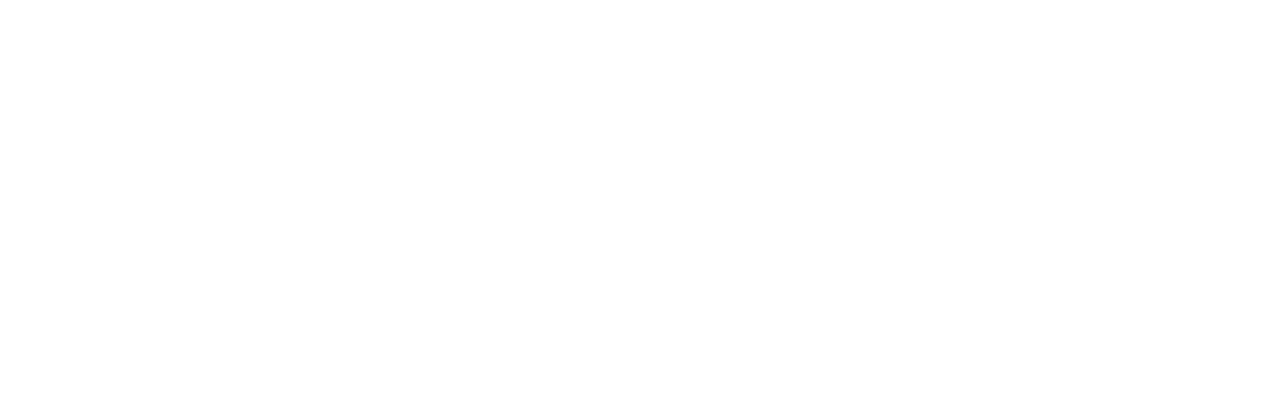
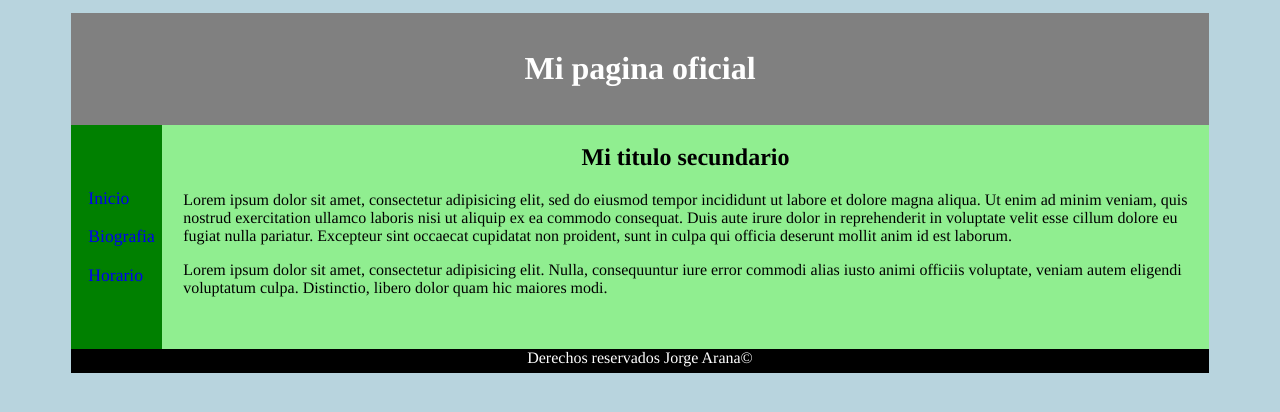
Before and after one commit to JorgeArana288130/Layout, a plain HTML site: page index.html in a window 1280 px wide. Drawn offline with Linux system fonts and the light colour scheme.

Commit message:
Estructuracion e Inclusion de archivos
Se le agrego a el archivo index.html su contenido, ademas
se establecio una conexion con el archivo style.css para
su diseño.
Ademas se incluyeron los archivos biografia.html y horario.html
ya que seran mandados llamar desde el mismo index.

```diff
--- a/index.html
+++ b/index.html
@@ -1,9 +1,37 @@
 <!DOCTYPE html>
 <html>
 <head>
-	<title></title>
+	<meta charset="UTF-8">
+	<title>Proyecto Layout</title>
+	<link rel="stylesheet" type="text/css" href="styles/style.css">
 </head>
 <body>
-
+	<div id="wrapper">
+		<header>
+			<h1>Mi pagina oficial</h1>
+		</header>
+		<div id="subwrapper">
+		<nav>
+			<ul>
+				<li><a href="#">Inicio</a></li>
+				<li><a href="biografia.html">Biografia</a></li>
+				<li><a href="horario.html">Horario</a></li>
+			</ul>
+		</nav>
+		<div id="content">
+			<h2>Mi titulo secundario</h2>
+			<p>Lorem ipsum dolor sit amet, consectetur adipisicing elit, sed do eiusmod
+			tempor incididunt ut labore et dolore magna aliqua. Ut enim ad minim veniam,
+			quis nostrud exercitation ullamco laboris nisi ut aliquip ex ea commodo
+			consequat. Duis aute irure dolor in reprehenderit in voluptate velit esse
+			cillum dolore eu fugiat nulla pariatur. Excepteur sint occaecat cupidatat non
+			proident, sunt in culpa qui officia deserunt mollit anim id est laborum.</p>
+			<p>Lorem ipsum dolor sit amet, consectetur adipisicing elit. Nulla, consequuntur iure error commodi alias iusto animi 	officiis voluptate, veniam autem eligendi voluptatum culpa. Distinctio, libero dolor quam hic maiores modi.</p>
+		</div>
+		</div>
+		<footer>
+			<p>Derechos reservados Jorge Arana&copy</p>
+		</footer>
+	</div>
 </body>
 </html>
--- a/styles/style.css
+++ b/styles/style.css
@@ -0,0 +1,51 @@
+*{
+	font-family: times;
+	text-decoration: none;
+}
+body{
+	background-color: #B8D4DE;
+}
+#wrapper{
+	background-color: lightgreen;
+	width: 90%;
+	margin: 1% 5%;
+}
+header{
+	text-align: center;
+	background-color: grey;
+	color: #ffffff;
+	padding: 1em;
+}
+nav{
+	background-color: green;
+	width: 8%;
+	float: left;
+	padding: 4% 0;
+}
+nav ul li{
+	font-size: 110%;
+	text-align: left;
+	margin: 1em -1.3em;
+	list-style-type: none;
+}
+#content{
+	width: 92%;
+	background-color: lightgreen;
+	float: right;
+}
+#content h2{
+	text-align: center;
+}
+#content p{
+	padding: 0 1% 0 2%;
+}
+footer{
+	width: 100%;
+	background-color: black;
+	color: white;
+	position: relative;
+	margin-top: -3em;
+	height: 1.5em;
+	clear: both;
+	text-align: center;
+}
```
Also changed, not shown: biografia.html (added, +20 -0 lines), horario.html (added, +99 -0 lines), images/yo.jpg (added).
